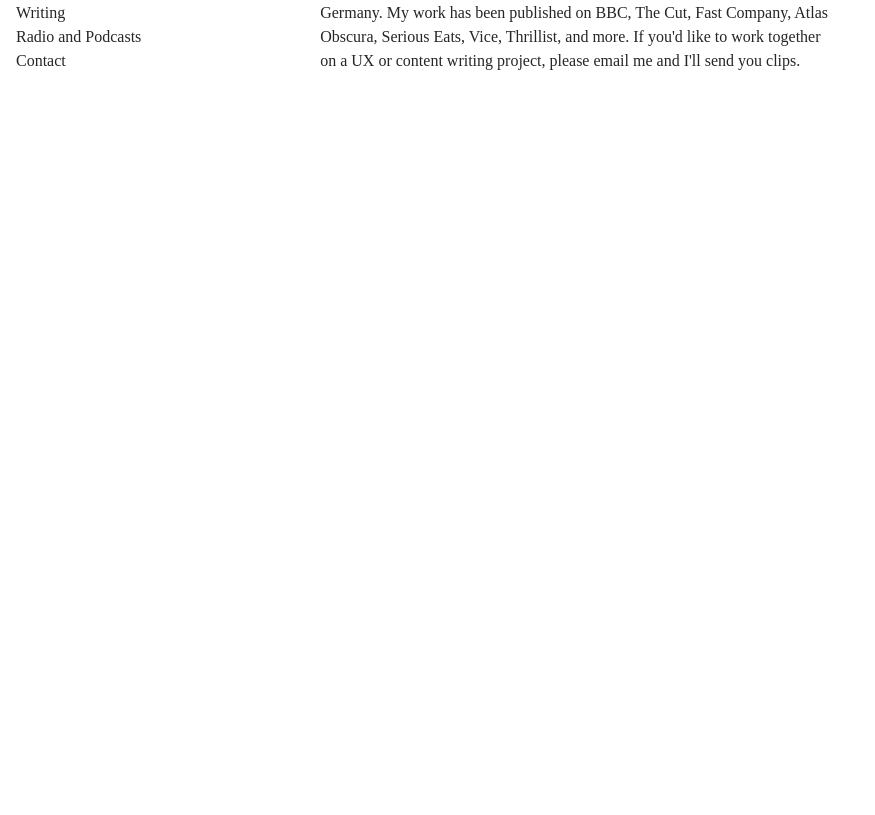
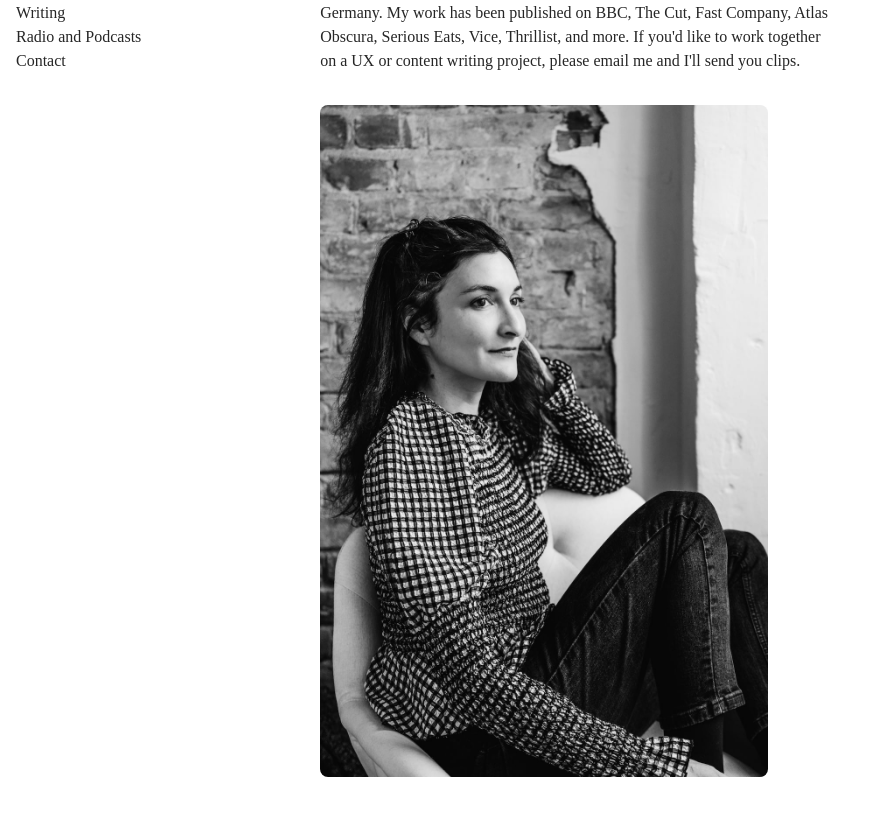
Before and after one commit to russellmorgan/SusannahWebsite, a plain HTML site: page docs/index.html in a window 1280 px wide. Shown: the part 123-938 px from the top of the page, without its empty margins (0-875 px from the left). Before the commit the page ends 800 px from the top, so only its background shows below. Drawn offline with nearby package versions, Linux system fonts and the light colour scheme; the site is published under a folder, as on GitHub Pages, so addresses that start at the root find nothing.

Commit message:
moved static assets to doc folder

```diff
--- a/docs/index.html
+++ b/docs/index.html
@@ -6,7 +6,7 @@
     <meta charset="UTF-8" />
     <meta name="viewport" content="width=device-width,initial-scale=1" />
     <title>Susannah Edelbaum</title>
-    <link rel="preload" href="/assets/CrimsonText-Regular.ttf" as="font" crossorigin="anonymous" />
+    <link rel="preload" href="CrimsonText-Regular.ttf" as="font" crossorigin="anonymous" />
     <script src="https://cdn.jsdelivr.net/npm/@tailwindcss/browser@4"></script>
 </head>
 
@@ -40,7 +40,7 @@
                 you&#x27;d like to work together on a UX or content writing project,
                 please email me and I&#x27;ll send you clips.
             </div>
-            <img src="/assets/Susannah_photo_optimized.jpg" alt=""
+            <img src="Susannah_photo_optimized.jpg" alt=""
                 class="w-md h-auto rounded-lg mt-8" />
         </div>
     </div>
```
Also changed, not shown: docs/dynamic.html (+1 -1 lines), docs/CrimsonText-Regular.ttf (renamed from assets/CrimsonText-Regular.ttf), docs/In_Italy.jpg (renamed from assets/In_Italy.jpg), docs/Susannah_photo_optimized.jpg (renamed from assets/Susannah_photo_optimized.jpg).
